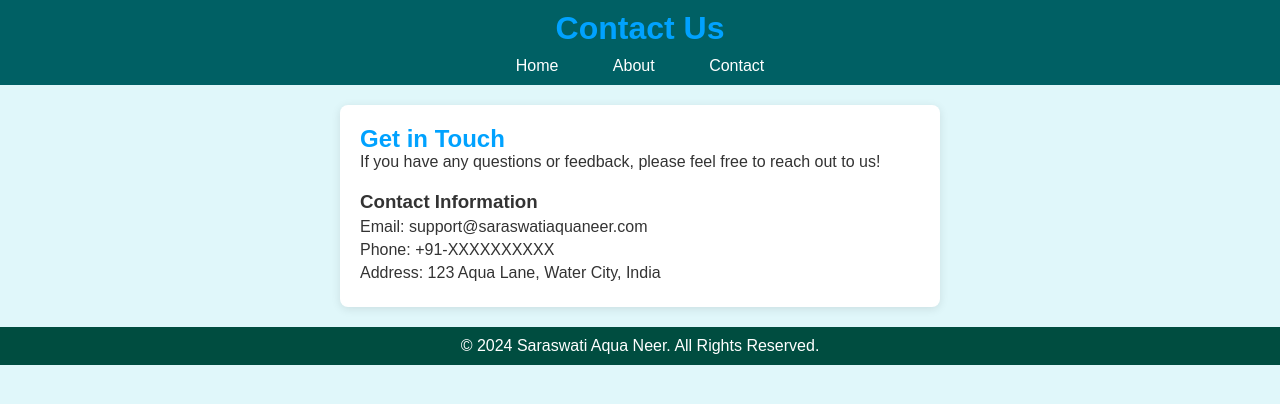
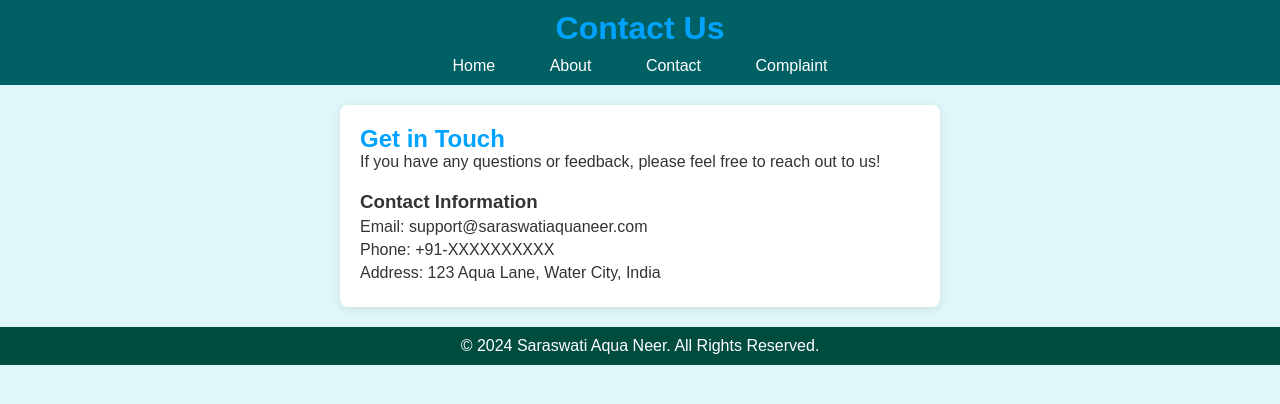
Before and after one commit to Luckyrounak28/AquaNeer, a plain HTML site: page contact.html in a window 1280 px wide. Drawn offline with Linux system fonts and the light colour scheme.

Commit message:
Update contact.html

```diff
--- a/contact.html
+++ b/contact.html
@@ -74,6 +74,7 @@
             <a href="index.html">Home</a>
             <a href="about.html">About</a>
             <a href="contact.html">Contact</a>
+            <a href="complaint.html">Complaint</a>
         </nav>
     </header>
 
```
